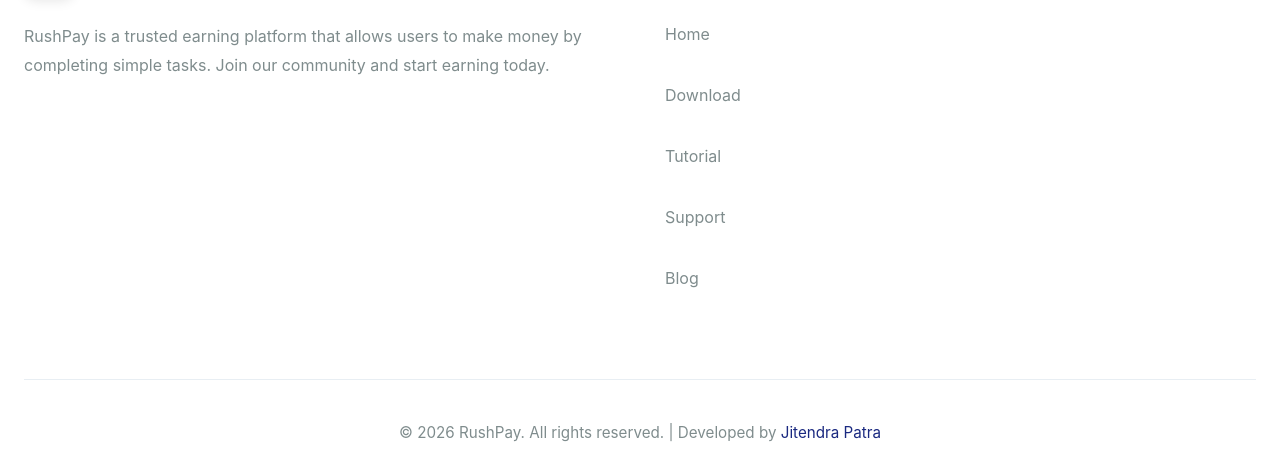
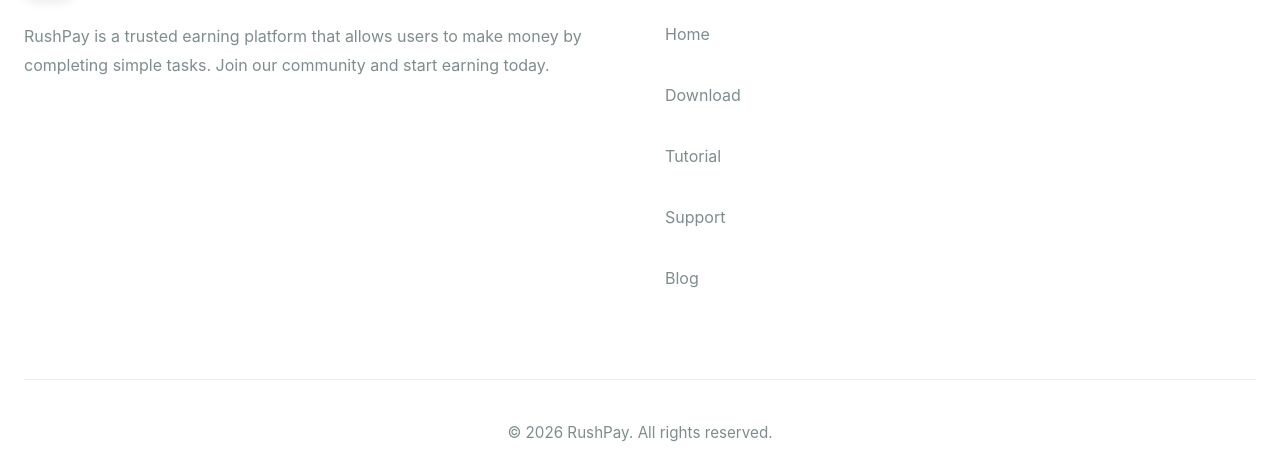
Before and after one commit to rushpay-support/rushpay-support, a plain HTML site: page index.html in a window 1280 px wide. Shown: the part 7527-8002 px from the top of the page. Drawn offline with Linux system fonts and the light colour scheme.

Commit message:
Update index.html

```diff
--- a/index.html
+++ b/index.html
@@ -3244,7 +3244,8 @@
             </div>
 
             <div class="copyright">
-                <p>&copy; 2026 RushPay. All rights reserved. | Developed by<a href="https://jitendrapatra.com"> Jitendra Patra</a>
+                <p>&copy; 2026 RushPay. All rights reserved. </p>
+                    <!-- | Developed by<a href="https://jitendrapatra.com"> Jitendra Patra</a> -->
             </div>
         </div>
     </footer>
```
